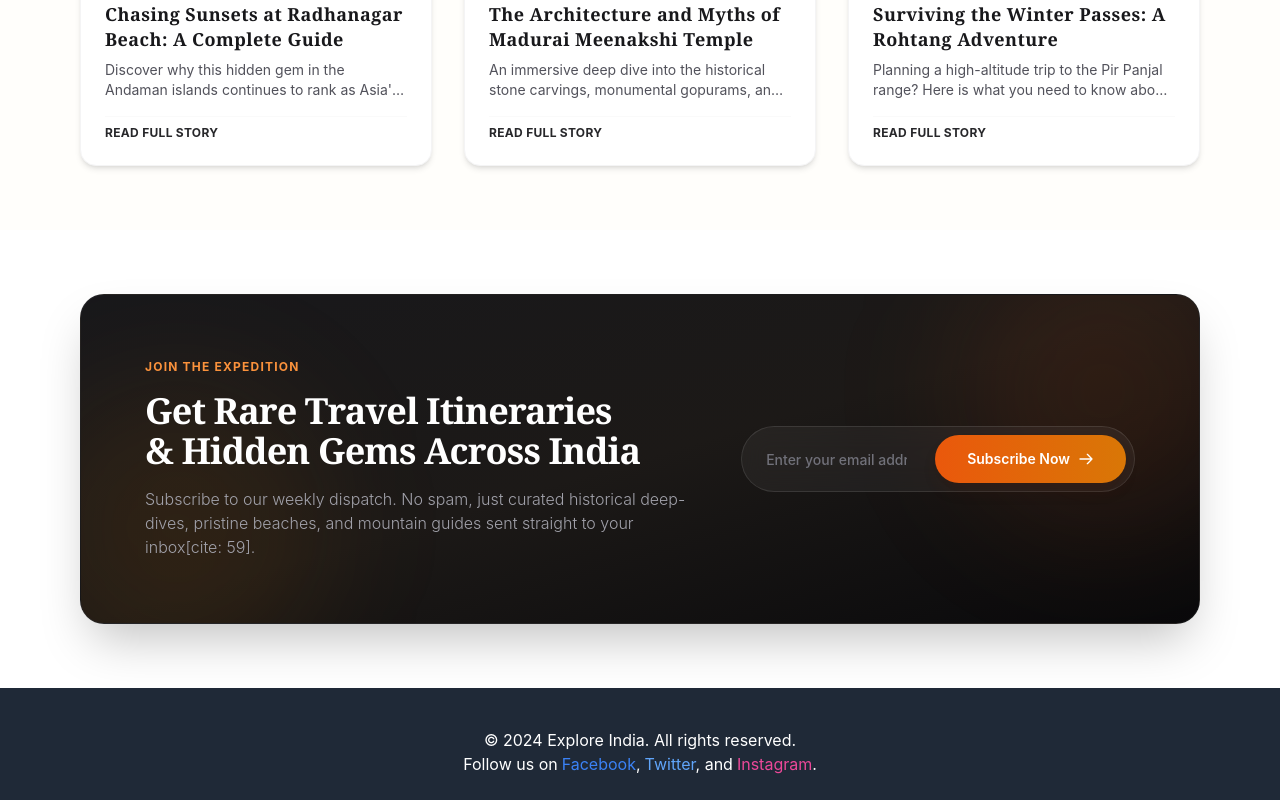
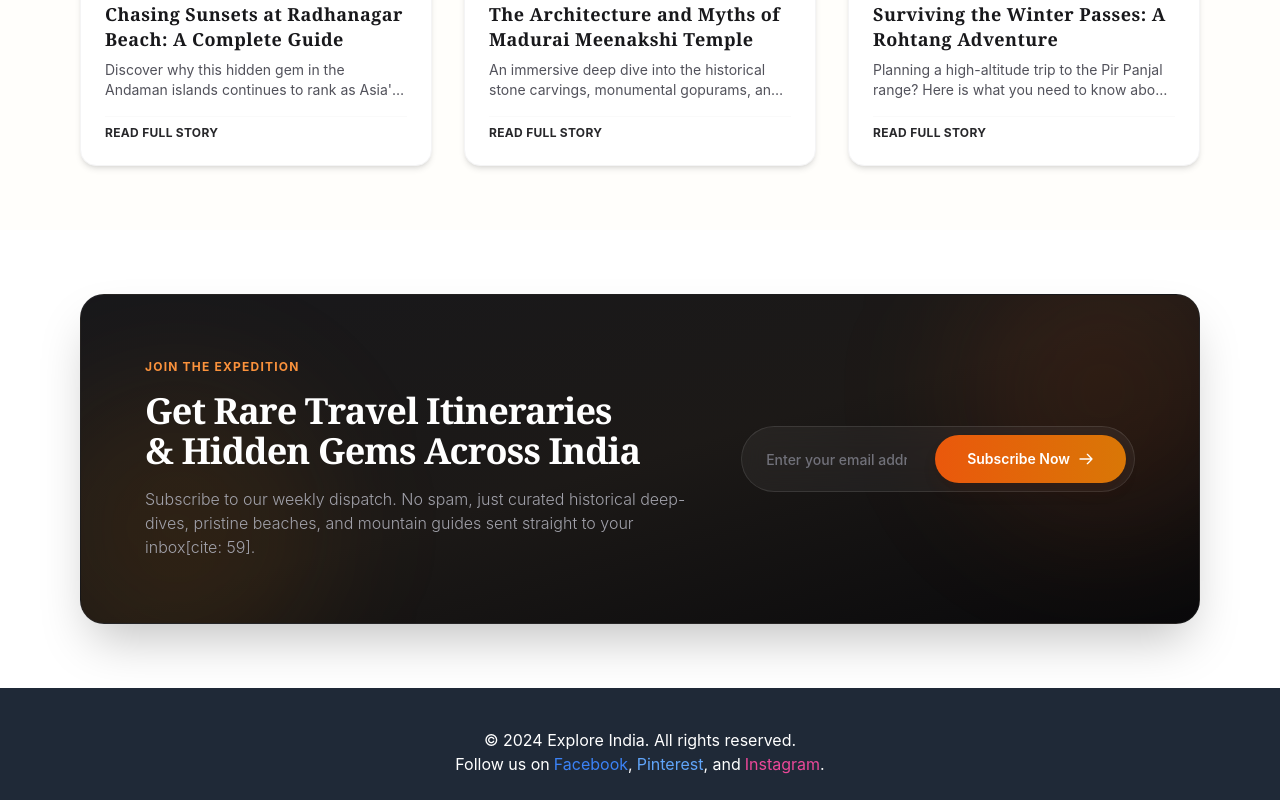
Before and after one commit to niranjan03/Explore-India-Front, a React (Create React App) app: page / in a window 1280 px wide. Shown: the part 2522-3322 px from the top of the page. Built offline with nearby package versions, Linux system fonts and the light colour scheme.

Commit message:
feat: update footer links to include Pinterest and correct Instagram URL

```diff
--- a/src/layouts/footer/Footer.jsx
+++ b/src/layouts/footer/Footer.jsx
@@ -10,8 +10,8 @@ const Footer = () => {
             <p className='text-sm md:text-base'>© 2024 Explore India. All rights reserved.</p>
             <p className='text-sm md:text-base'>Follow us on
                 <a href="https://www.facebook.com" target="_blank" rel="noopener noreferrer" className='text-blue-500 hover:underline ml-1'>Facebook</a>,
-                <a href="https://www.twitter.com" target="_blank" rel="noopener noreferrer" className='text-blue-400 hover:underline ml-1'>Twitter</a>, and
-                <a href="https://www.instagram.com" target="_blank" rel="noopener noreferrer" className='text-pink-500 hover:underline ml-1'>Instagram</a>.
+                <a href="https://www.pinterest.com/ExploringIndia20/" target="_blank" rel="noopener noreferrer" className='text-blue-400 hover:underline ml-1'>Pinterest</a>, and
+                <a href="https://www.instagram.com/exploringindia202/" target="_blank" rel="noopener noreferrer" className='text-pink-500 hover:underline ml-1'>Instagram</a>.
             </p>
         </div>
     </div>
```
